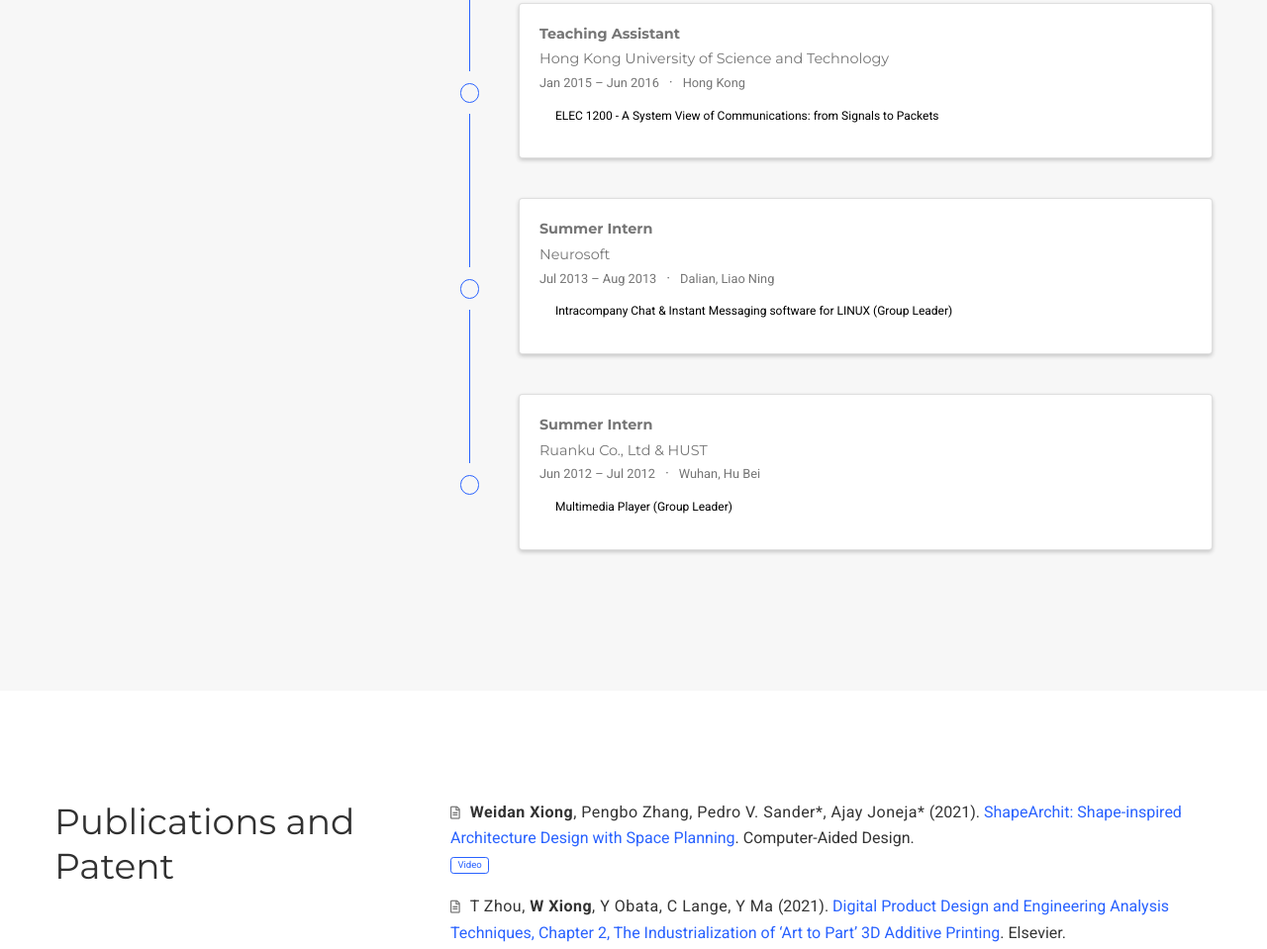
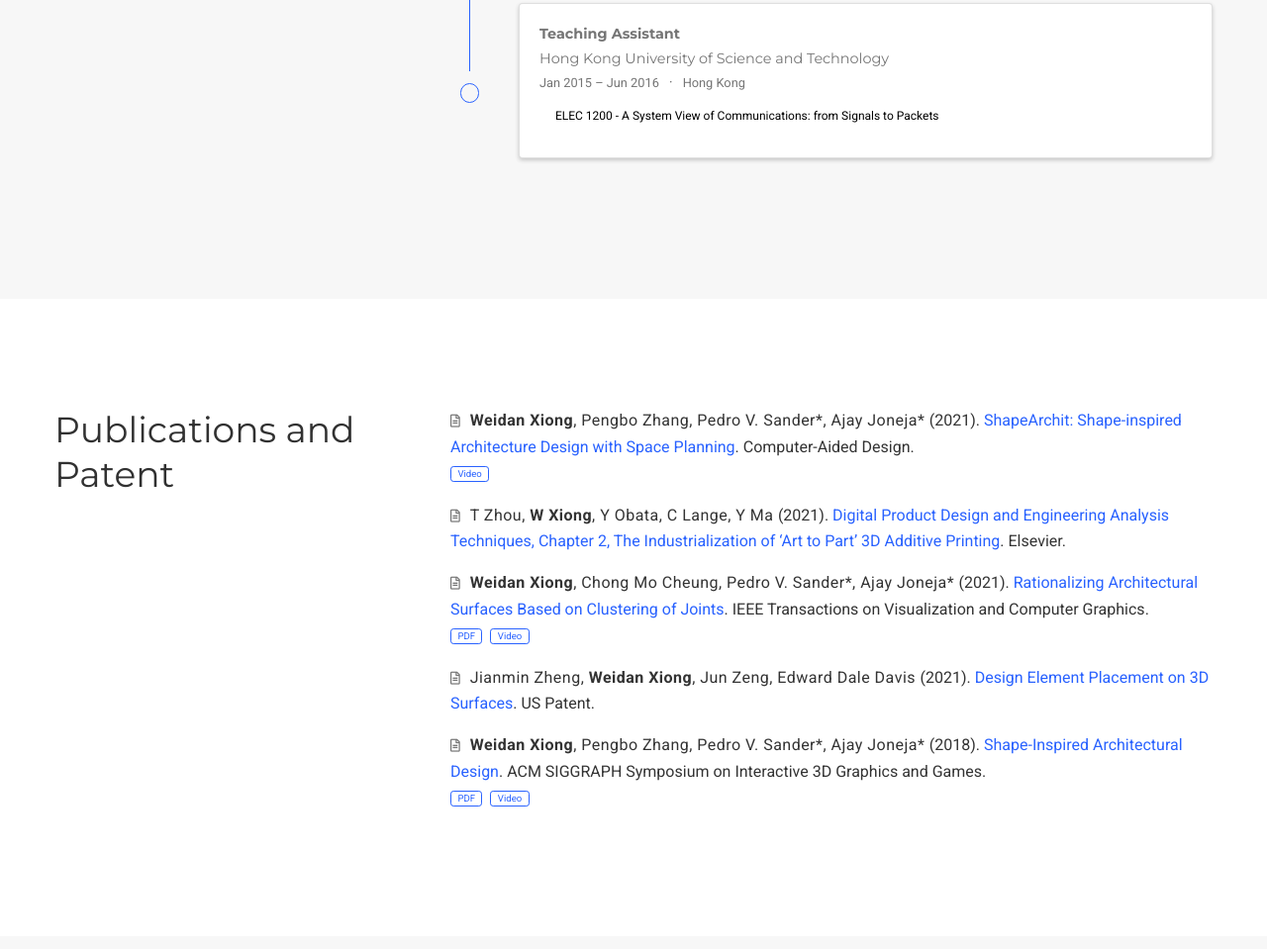
Before and after one commit to DianaXiong/DianaXiong.github.io, a plain HTML site: page index.html in a window 1280 px wide. Shown: the part 1330-2289 px from the top of the page at 99% size. Drawn offline with nearby package versions, Linux system fonts and the light colour scheme; some icons are missing.

Commit message:
rebuilding site Wed Sep  8 12:31:24 +08 2021

```diff
--- a/index.html
+++ b/index.html
@@ -746,7 +746,7 @@
           <span class="badge badge-pill border ">&nbsp;</span>
         </div>
         <div class="row h-50">
-          <div class="col border-right">&nbsp;</div>
+          <div class="col ">&nbsp;</div>
           <div class="col">&nbsp;</div>
         </div>
       </div>
@@ -772,80 +772,6 @@
       </div>
     </div>
 
-    <div class="row experience">
-
-      <div class="col-auto text-center flex-column d-none d-sm-flex">
-        <div class="row h-50">
-          <div class="col border-right">&nbsp;</div>
-          <div class="col">&nbsp;</div>
-        </div>
-        <div class="m-2">
-          <span class="badge badge-pill border ">&nbsp;</span>
-        </div>
-        <div class="row h-50">
-          <div class="col border-right">&nbsp;</div>
-          <div class="col">&nbsp;</div>
-        </div>
-      </div>
-
-      <div class="col py-2">
-        <div class="card">
-          <div class="card-body">
-            <h4 class="card-title exp-title text-muted mt-0 mb-1">Summer Intern</h4>
-            <h4 class="card-title exp-company text-muted my-0">Neurosoft</h4>
-            <div class="text-muted exp-meta">
-              Jul 2013 –
-
-                Aug 2013
-
-
-                <span class="middot-divider"></span>
-                <span>Dalian, Liao Ning</span>
-
-            </div>
-            <div class="card-text">Intracompany Chat &amp; Instant Messaging software for LINUX (Group Leader)</div>
-          </div>
-        </div>
-      </div>
-    </div>
-
-    <div class="row experience">
-
-      <div class="col-auto text-center flex-column d-none d-sm-flex">
-        <div class="row h-50">
-          <div class="col border-right">&nbsp;</div>
-          <div class="col">&nbsp;</div>
-        </div>
-        <div class="m-2">
-          <span class="badge badge-pill border ">&nbsp;</span>
-        </div>
-        <div class="row h-50">
-          <div class="col ">&nbsp;</div>
-          <div class="col">&nbsp;</div>
-        </div>
-      </div>
-
-      <div class="col py-2">
-        <div class="card">
-          <div class="card-body">
-            <h4 class="card-title exp-title text-muted mt-0 mb-1">Summer Intern</h4>
-            <h4 class="card-title exp-company text-muted my-0">Ruanku Co., Ltd &amp; HUST</h4>
-            <div class="text-muted exp-meta">
-              Jun 2012 –
-
-                Jul 2012
-
-
-                <span class="middot-divider"></span>
-                <span>Wuhan, Hu Bei</span>
-
-            </div>
-            <div class="card-text">Multimedia Player (Group Leader)</div>
-          </div>
-        </div>
-      </div>
-    </div>
-
 
   </div>
 </div>
@@ -1433,13 +1359,17 @@
 
     </div>
     <div class="col-12 col-lg-8">
-      <p>2013, Winter intern, Huawei Technologies Co., Ltd.</p>
-
-<p>2012.8, Gesture-guided app invoking program for Android, Entrepreneurship training program.</p>
-
-<p>2011.8, Summer volunteer, English teacher in Zhu Fang community, Bei Jing.</p>
-
-<p>2010.11 - 2011.4, website design in Si Cun Studio, HUST.</p>
+      <p>2013, winter intern, Huawei Technologies Co., Ltd.</p>
+
+<p>2013, summer intern, Intracompany Chat &amp; Instant Messaging software for LINUX, Neurosoft. (Group Leader)</p>
+
+<p>2012, gesture-guided app invoking program for Android, entrepreneurship training program, HUST.</p>
+
+<p>2012, summer intern, Multimedia Player, Ruanku Co., Ltd &amp; HUST. (Group Leader)</p>
+
+<p>2011, Summer volunteer, English teacher in Zhu Fang community, Bei Jing.</p>
+
+<p>2010 - 2011, website design, Si Cun Studio, HUST.</p>
 
 <p>Network Engineer Certificate, Level 4 (top level) in National Computer Rank of China.</p>
 
```
